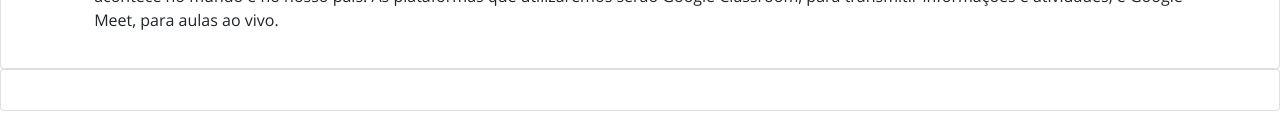
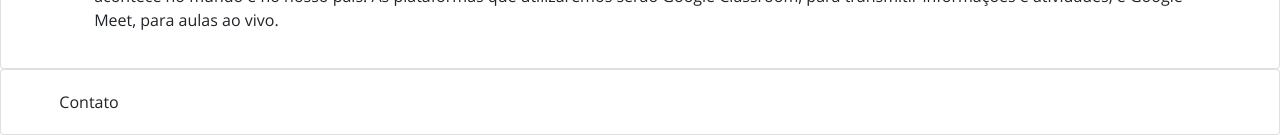
Before and after one commit to HubResponsa/responsa-front, a React (Create React App) app: page / in a window 1280 px wide. Shown: the part 3483-3618 px from the top of the page. Before the commit the page ends 3594 px from the top, so only its background shows below. Built offline with nearby package versions, Linux system fonts and the light colour scheme.

Commit message:
Add placeholder text

```diff
--- a/src/Components/Contato.js
+++ b/src/Components/Contato.js
@@ -9,8 +9,8 @@ function Contato()
         <Accordion>
             <Card id="Contato">
                 <Card.Body id="textBody">
-
-                    </Card.Body>
+                    Contato
+                </Card.Body>
             </Card>
         </Accordion>
     )
```
